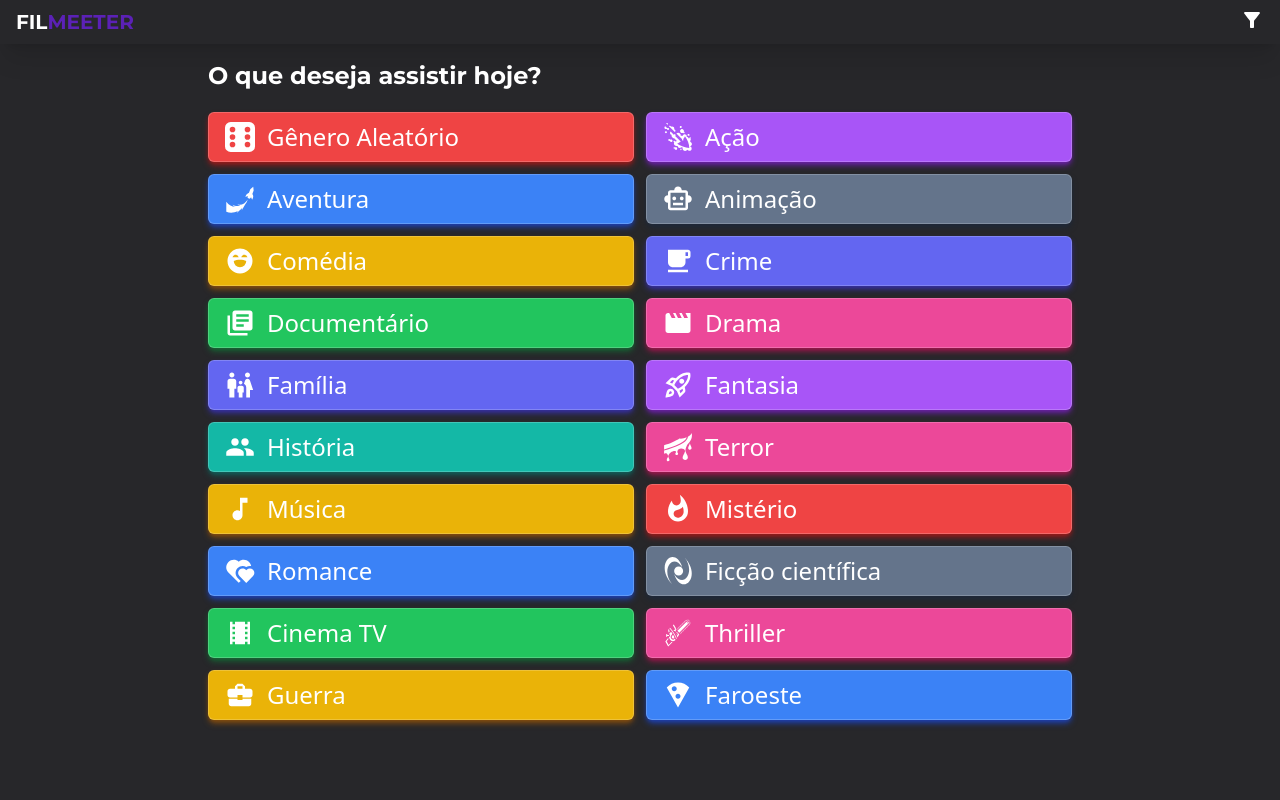
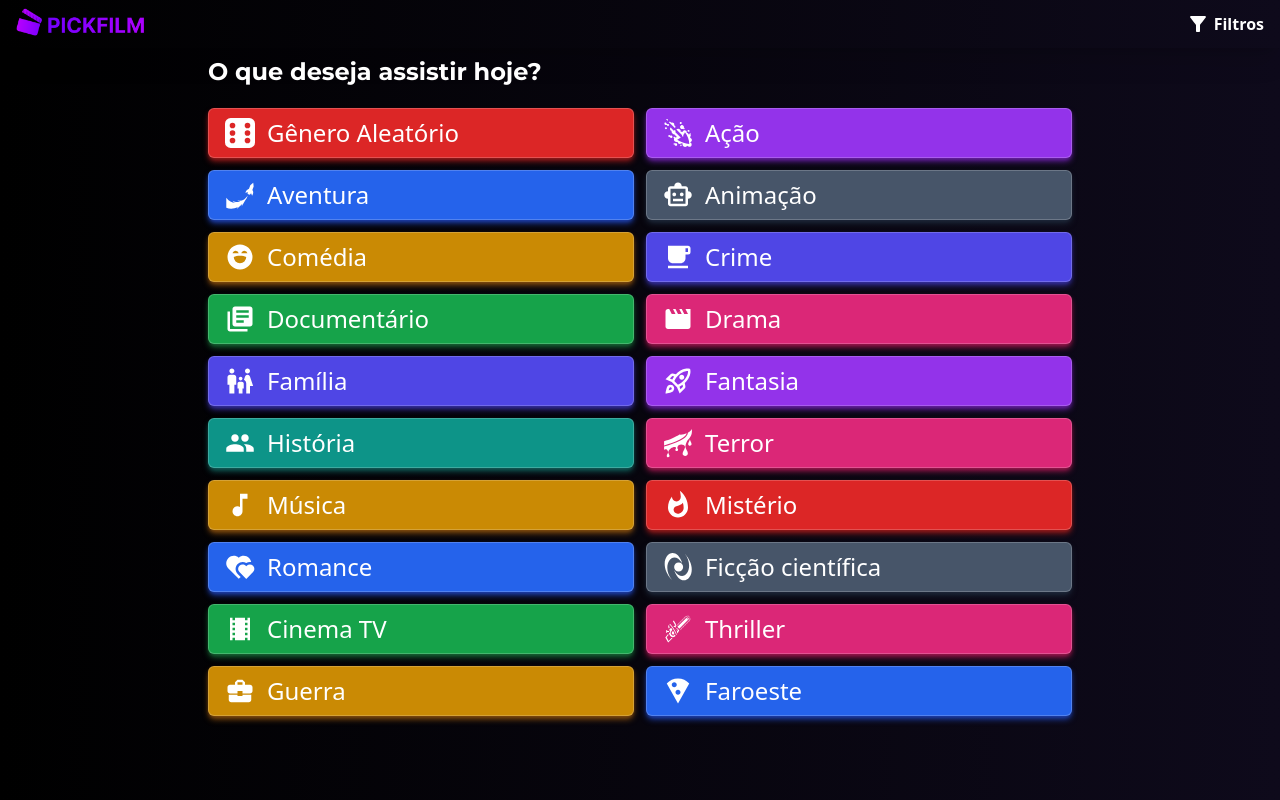
Before and after one commit to SrDouglax/Pickfilm, a Next.js app: page /discover in a window 1280 px wide. Built offline with nearby package versions, Linux system fonts and the light colour scheme; no server answers.

Commit message:
v2024.8.13

```diff
--- a/src/app/(home)/page.tsx
+++ b/src/app/(home)/page.tsx
@@ -12,25 +12,17 @@ export default function Home() {
   const [hide, setHide] = useState(false);
 
   return (
-    <main
-      className={`w-full h-full ease-in-out duration-500 ${
-        hide ? "opacity-0 scale-110" : "opacity-100 scale-100"
-      }`}>
+    <main className={`w-full h-full ease-in-out duration-500 ${hide ? "opacity-0 scale-110" : "opacity-100 scale-100"}`}>
       <section className="w-full h-full flex flex-col gap-6 justify-center">
         <div className="gap-2 px-8 z-10 w-full flex flex-col items-center justify-center">
           <Image
             src={FilmeeterIcon}
+            quality={100}
             alt={"Icone Filmeeter"}
-            className="h-36 aspect-auto w-min max-w-[75%] object-cover animate-[animate-in_1000ms_ease-in-out]"
+            className="aspect-auto p-1 mb-4 w-min max-w-[75%] object-contain animate-[animate-in_1000ms_ease-in-out]"
             width={386.5}
             height={322.25}
           />
-          <h1
-            className="text-5xl mt-2 font-bold animate-[animate-in_1400ms_ease-in-out]"
-            style={montserrat.style}>
-            <span className="text-white">FIL</span>
-            <span className="text-violet-800">MEETER</span>
-          </h1>
           <h2
             className={`ease-in-out text-lg max-w-md text-center leading-tight text-white duration-200 animate-[animate-in_1600ms_ease-in-out]`}
             style={montserrat.style}>
@@ -40,17 +32,17 @@ export default function Home() {
         <div className="relative w-full flex items-center justify-center mt-4">
           <div className="absolute w-full h-full z-60 overflow-hidden flex flex-col items-center justify-center group blur-[2px]">
             <div className="relative w-[200%] h-[1px] animate-[line-animate_22200ms_ease-in-out_infinite] group-hover:animate-[line-animate_1020ms_ease-in-out_infinite] flex-shrink-0 bg-gradient-to-r from-transparent to-transparent line-animate via-violet-800 left-1/2"></div>
-            <div className="relative w-[200%] h-[1px] animate-[line-animate_3100ms_ease-in-out_infinite] group-hover:animate-[line-animate_720ms_ease-in-out_infinite] flex-shrink-0 bg-gradient-to-r from-transparent to-transparent line-animate via-white left-1/2"></div>
-            <div className="relative w-[200%] h-[1px] animate-[line-animate_8500ms_ease-in-out_infinite] group-hover:animate-[line-animate_1220ms_ease-in-out_infinite] flex-shrink-0 bg-gradient-to-r from-transparent to-transparent line-animate via-white left-1/2"></div>
+            <div className="relative w-[200%] h-[1px] animate-[line-animate_3100ms_ease-in-out_infinite] group-hover:animate-[line-animate_720ms_ease-in-out_infinite] flex-shrink-0 bg-gradient-to-r from-transparent to-transparent line-animate via-fuchsia-600 left-1/2"></div>
+            <div className="relative w-[200%] h-[1px] animate-[line-animate_8500ms_ease-in-out_infinite] group-hover:animate-[line-animate_1220ms_ease-in-out_infinite] flex-shrink-0 bg-gradient-to-r from-transparent to-transparent line-animate via-fuchsia-600 left-1/2"></div>
             <div className="relative w-[200%] h-[1px] animate-[line-animate_7200ms_ease-in-out_infinite] group-hover:animate-[line-animate_1620ms_ease-in-out_infinite] flex-shrink-0 bg-gradient-to-r from-transparent to-transparent line-animate via-violet-800 left-1/2"></div>
-            <div className="relative w-[200%] h-[1px] animate-[line-animate_5600ms_ease-in-out_infinite] group-hover:animate-[line-animate_2920ms_ease-in-out_infinite] flex-shrink-0 bg-gradient-to-r from-transparent to-transparent line-animate via-white left-1/2"></div>
-            <div className="relative w-[200%] h-[1px] animate-[line-animate_5500ms_ease-in-out_infinite] group-hover:animate-[line-animate_1320ms_ease-in-out_infinite] flex-shrink-0 bg-gradient-to-r from-transparent to-transparent line-animate via-white left-1/2"></div>
+            <div className="relative w-[200%] h-[1px] animate-[line-animate_5600ms_ease-in-out_infinite] group-hover:animate-[line-animate_2920ms_ease-in-out_infinite] flex-shrink-0 bg-gradient-to-r from-transparent to-transparent line-animate via-fuchsia-600 left-1/2"></div>
+            <div className="relative w-[200%] h-[1px] animate-[line-animate_5500ms_ease-in-out_infinite] group-hover:animate-[line-animate_1320ms_ease-in-out_infinite] flex-shrink-0 bg-gradient-to-r from-transparent to-transparent line-animate via-fuchsia-600 left-1/2"></div>
             <div className="relative w-[200%] h-[1px] animate-[line-animate_4200ms_ease-in-out_infinite] group-hover:animate-[line-animate_3120ms_ease-in-out_infinite] flex-shrink-0 bg-gradient-to-r from-transparent to-transparent line-animate via-violet-800 left-1/2"></div>
-            <div className="relative w-[200%] h-[1px] animate-[line-animate_8000ms_ease-in-out_infinite] group-hover:animate-[line-animate_1920ms_ease-in-out_infinite] flex-shrink-0 bg-gradient-to-r from-transparent to-transparent line-animate via-white left-1/2"></div>
+            <div className="relative w-[200%] h-[1px] animate-[line-animate_8000ms_ease-in-out_infinite] group-hover:animate-[line-animate_1920ms_ease-in-out_infinite] flex-shrink-0 bg-gradient-to-r from-transparent to-transparent line-animate via-fuchsia-600 left-1/2"></div>
             <div className="relative w-[200%] h-[1px] animate-[line-animate_9040ms_ease-in-out_infinite] group-hover:animate-[line-animate_1020ms_ease-in-out_infinite] flex-shrink-0 bg-gradient-to-r from-transparent to-transparent line-animate via-violet-800 left-1/2"></div>
             <div className="relative w-[200%] h-[1px] animate-[line-animate_11300ms_ease-in-out_infinite] group-hover:animate-[line-animate_1420ms_ease-in-out_infinite] flex-shrink-0 bg-gradient-to-r from-transparent to-transparent line-animate via-violet-800 left-1/2"></div>
             <div className="relative w-[200%] h-[1px] animate-[line-animate_12600ms_ease-in-out_infinite] group-hover:animate-[line-animate_2020ms_ease-in-out_infinite] flex-shrink-0 bg-gradient-to-r from-transparent to-transparent line-animate via-violet-800 left-1/2"></div>
-            <div className="relative w-[200%] h-[1px] animate-[line-animate_6500ms_ease-in-out_infinite] group-hover:animate-[line-animate_4020ms_ease-in-out_infinite] flex-shrink-0 bg-gradient-to-r from-transparent to-transparent line-animate via-white left-1/2"></div>
+            <div className="relative w-[200%] h-[1px] animate-[line-animate_6500ms_ease-in-out_infinite] group-hover:animate-[line-animate_4020ms_ease-in-out_infinite] flex-shrink-0 bg-gradient-to-r from-transparent to-transparent line-animate via-fuchsia-600 left-1/2"></div>
             <div className="relative w-[200%] h-[1px] animate-[line-animate_6201ms_ease-in-out_infinite] group-hover:animate-[line-animate_1220ms_ease-in-out_infinite] flex-shrink-0 bg-gradient-to-r from-transparent to-transparent line-animate via-violet-800 left-1/2"></div>
             <div className="relative w-[200%] h-[1px] animate-[line-animate_14200ms_ease-in-out_infinite] group-hover:animate-[line-animate_920ms_ease-in-out_infinite] flex-shrink-0 bg-gradient-to-r from-transparent to-transparent line-animate via-violet-800 left-1/2"></div>
           </div>
--- a/src/app/discover/components/allGenres/AllGenres.tsx
+++ b/src/app/discover/components/allGenres/AllGenres.tsx
@@ -17,156 +17,152 @@ import {
   MdOutlineFamilyRestroom,
   MdFilterAlt,
 } from "react-icons/md";
-import {
-  GiChainsaw,
-  GiDrippingKnife,
-  GiConcentrationOrb,
-  GiChemicalArrow,
-  GiRocketFlight,
-} from "react-icons/gi";
+import { GiChainsaw, GiDrippingKnife, GiConcentrationOrb, GiChemicalArrow, GiRocketFlight } from "react-icons/gi";
 import { RiEmotionLaughFill, RiHeartsFill } from "react-icons/ri";
 import { BsDice6Fill } from "react-icons/bs";
 import { Montserrat } from "next/font/google";
+import Image from "next/image";
+import FilmeeterIcon from "@/assets/branding/filmeeterLogo.png";
 
 export const genres = [
   {
     id: -1,
     name: "Gênero Aleatório",
     icon: BsDice6Fill,
-    bgColorClass: "bg-red-500",
+    bgColorClass: "bg-red-600",
     classNames: "shadow-red-800 hover:shadow-red-900 animate-in",
   },
   {
     id: 28,
     name: "Ação",
     icon: GiChemicalArrow,
-    bgColorClass: "bg-purple-500",
+    bgColorClass: "bg-purple-600",
     classNames: "shadow-purple-800 hover:shadow-purple-900 animate-in",
   },
   {
     id: 12,
     name: "Aventura",
     icon: GiRocketFlight,
-    bgColorClass: "bg-blue-500",
+    bgColorClass: "bg-blue-600",
     classNames: "shadow-blue-800 hover:shadow-blue-900 animate-in",
   },
   {
     id: 16,
     name: "Animação",
     icon: MdOutlineSmartToy,
-    bgColorClass: "bg-slate-500",
+    bgColorClass: "bg-slate-600",
     classNames: "shadow-slate-800 hover:shadow-slate-900 animate-in",
   },
   {
     id: 35,
     name: "Comédia",
     icon: RiEmotionLaughFill,
-    bgColorClass: "bg-yellow-500",
+    bgColorClass: "bg-yellow-600",
     classNames: "shadow-yellow-800 hover:shadow-yellow-900 animate-in",
   },
   {
     id: 80,
     name: "Crime",
     icon: MdLocalCafe,
-    bgColorClass: "bg-indigo-500",
+    bgColorClass: "bg-indigo-600",
     classNames: "shadow-indigo-800 hover:shadow-indigo-900 animate-in",
   },
   {
     id: 99,
     name: "Documentário",
     icon: MdLibraryBooks,
-    bgColorClass: "bg-green-500",
+    bgColorClass: "bg-green-600",
     classNames: "shadow-green-800 hover:shadow-green-900 animate-in",
   },
   {
     id: 18,
     name: "Drama",
     icon: MdMovie,
-    bgColorClass: "bg-pink-500",
+    bgColorClass: "bg-pink-600",
     classNames: "shadow-pink-800 hover:shadow-pink-900 animate-in",
   },
   {
     id: 10751,
     name: "Família",
     icon: MdOutlineFamilyRestroom,
-    bgColorClass: "bg-indigo-500",
+    bgColorClass: "bg-indigo-600",
     classNames: "shadow-indigo-800 hover:shadow-indigo-900 animate-in",
   },
   {
     id: 14,
     name: "Fantasia",
     icon: MdOutlineRocketLaunch,
-    bgColorClass: "bg-purple-500",
+    bgColorClass: "bg-purple-600",
     classNames: "shadow-purple-800 hover:shadow-purple-900 animate-in",
   },
   {
     id: 36,
     name: "História",
     icon: MdPeople,
-    bgColorClass: "bg-teal-500",
+    bgColorClass: "bg-teal-600",
     classNames: "shadow-teal-800 hover:shadow-teal-900 animate-in",
   },
   {
     id: 27,
     name: "Terror",
     icon: GiDrippingKnife,
-    bgColorClass: "bg-pink-500",
+    bgColorClass: "bg-pink-600",
     classNames: "shadow-pink-800 hover:shadow-pink-900 animate-in",
   },
   {
     id: 10402,
     name: "Música",
     icon: MdMusicNote,
-    bgColorClass: "bg-yellow-500",
+    bgColorClass: "bg-yellow-600",
     classNames: "shadow-yellow-800 hover:shadow-yellow-900 animate-in",
   },
   {
     id: 9648,
     name: "Mistério",
     icon: MdWhatshot,
-    bgColorClass: "bg-red-500",
+    bgColorClass: "bg-red-600",
     classNames: "shadow-red-800 hover:shadow-red-900 animate-in",
   },
   {
     id: 10749,
     name: "Romance",
     icon: RiHeartsFill,
-    bgColorClass: "bg-blue-500",
+    bgColorClass: "bg-blue-600",
     classNames: "shadow-blue-800 hover:shadow-blue-900 animate-in",
   },
   {
     id: 878,
     name: "Ficção científica",
     icon: GiConcentrationOrb,
-    bgColorClass: "bg-slate-500",
+    bgColorClass: "bg-slate-600",
     classNames: "shadow-slate-800 hover:shadow-slate-900 animate-in",
   },
   {
     id: 10770,
     name: "Cinema TV",
     icon: MdTheaters,
-    bgColorClass: "bg-green-500",
+    bgColorClass: "bg-green-600",
     classNames: "shadow-green-800 hover:shadow-green-900 animate-in",
   },
   {
     id: 53,
     name: "Thriller",
     icon: GiChainsaw,
-    bgColorClass: "bg-pink-500",
+    bgColorClass: "bg-pink-600",
     classNames: "shadow-pink-800 hover:shadow-pink-900 animate-in",
   },
   {
     id: 10752,
     name: "Guerra",
     icon: MdBusinessCenter,
-    bgColorClass: "bg-yellow-500",
+    bgColorClass: "bg-yellow-600",
     classNames: "shadow-yellow-800 hover:shadow-yellow-900 animate-in",
   },
   {
     id: 37,
     name: "Faroeste",
     icon: MdLocalPizza,
-    bgColorClass: "bg-blue-500",
+    bgColorClass: "bg-blue-600",
     classNames: "shadow-blue-800 hover:shadow-blue-900 animate-in",
   },
 ];
@@ -185,33 +181,28 @@ interface AllGenresProps {
 
 const montserrat = Montserrat({ subsets: ["latin"] });
 
-export default function AllGenres({
-  selectedGenre,
-  setSelectedGenre,
-  showFilterOptions,
-  setShowFilterOptions,
-}: AllGenresProps) {
+export default function AllGenres({ selectedGenre, setSelectedGenre, showFilterOptions, setShowFilterOptions }: AllGenresProps) {
   return (
     <div
       className={`${
-        selectedGenre === undefined && !showFilterOptions
-          ? "opacity-100 scale-100 z-50"
-          : "opacity-0 scale-90 z-0"
+        selectedGenre === undefined && !showFilterOptions ? "opacity-100 scale-100 z-50" : "opacity-0 scale-90 z-0"
       } absolute top-0 right-0 ease-in-out duration-200 flex flex-col items-center overflow-hidden w-full h-full`}>
       <header className="w-full py-2 px-4 shadow-xl flex justify-between">
         <Link href="/" className="text-xl font-bold" style={montserrat.style}>
-          <span className="text-white">FIL</span>
-          <span className="text-violet-800">MEETER</span>
+          <Image
+            src={FilmeeterIcon}
+            quality={100}
+            alt={"Icone Filmeeter"}
+            className="h-8 py-0.5 -translate-y-0.5 w-max aspect-auto object-contain"
+          />
         </Link>
-        <MdFilterAlt
-          className="text-white text-2xl cursor-pointer"
-          onClick={() => setShowFilterOptions(true)}
-        />
+        <div className="flex items-center text-white gap-1 font-semibold" onClick={() => setShowFilterOptions(true)}>
+          <MdFilterAlt className="text-white text-2xl cursor-pointer" />
+          Filtros
+        </div>
       </header>
-      <div className="flex flex-col max-w-4xl w-full h-full px-4 py-4 overflow-y-auto scroll-zero gap-3">
-        <h2
-          className={`ease-in-out text-2xl mb-2 font-bold text-white duration-200`}
-          style={montserrat.style}>
+      <div className="flex flex-col max-w-4xl w-full h-full px-4 pb-4 pt-2 overflow-y-auto scroll-zero gap-3">
+        <h2 className={`ease-in-out text-2xl mb-2 font-bold text-white duration-200`} style={montserrat.style}>
           O que deseja assistir hoje?
         </h2>
         <div className="grid grid-cols-1 sm:grid-cols-2 gap-3">
--- a/src/app/discover/components/setFilters/SetFilters.tsx
+++ b/src/app/discover/components/setFilters/SetFilters.tsx
@@ -83,14 +83,14 @@ export default function SetFilters({
     <div
       className={`${
         showFilterOptions ? "opacity-100 scale-100 z-50" : "opacity-0 scale-110 z-0"
-      } ease-in-out duration-200 flex flex-col w-full absolute h-full top-0 left-0 items-center`}>
+      } ease-in-out duration-200 flex flex-col w-full absolute h-full top-0 left-0 items-center bg-gradient-to-r from-black to-[#0E0A1B]`}>
       <div className="flex justify-between w-full px-4 py-2 shadow-lg h-min">
         <div className="flex items-center gap-2">
           <MdFilterAlt
             className="text-2xl text-white cursor-pointer"
-            onClick={() => setShowFilterOptions(true)}
+            onClick={() => {setShowFilterOptions(true)}}
           />
-          <p className="text-xl text-white">Filtros</p>
+          <p className="text-xl font-semibold text-white">Filtros</p>
         </div>
         <div className="flex items-center gap-2">
           <MdClose
--- a/src/app/layout.tsx
+++ b/src/app/layout.tsx
@@ -1,6 +1,6 @@
-import "./globals.css";
 import type { Metadata } from "next";
 import { Inter } from "next/font/google";
+import "./globals.css";
 
 const inter = Inter({ subsets: ["latin"] });
 
@@ -12,7 +12,7 @@ export const metadata: Metadata = {
 export default function RootLayout({ children }: { children: React.ReactNode }) {
   return (
     <html lang="pt-br" className="w-full h-full">
-      <body className="w-full h-full overflow-hidden bg-zinc-800">{children}</body>
+      <body className="w-full h-full overflow-hidden bg-gradient-to-r from-black to-[#0E0A1B]">{children}</body>
     </html>
   );
 }
--- a/tailwind.config.ts
+++ b/tailwind.config.ts
@@ -1,20 +1,24 @@
-import type { Config } from 'tailwindcss'
+import type { Config } from "tailwindcss";
 
 const config: Config = {
-  content: [
-    './src/pages/**/*.{js,ts,jsx,tsx,mdx}',
-    './src/components/**/*.{js,ts,jsx,tsx,mdx}',
-    './src/app/**/*.{js,ts,jsx,tsx,mdx}',
-  ],
+  content: ["./src/pages/**/*.{js,ts,jsx,tsx,mdx}", "./src/components/**/*.{js,ts,jsx,tsx,mdx}", "./src/app/**/*.{js,ts,jsx,tsx,mdx}"],
   theme: {
     extend: {
       backgroundImage: {
-        'gradient-radial': 'radial-gradient(var(--tw-gradient-stops))',
-        'gradient-conic':
-          'conic-gradient(from 180deg at 50% 50%, var(--tw-gradient-stops))',
+        "gradient-radial": "radial-gradient(var(--tw-gradient-stops))",
+        "gradient-conic": "conic-gradient(from 180deg at 50% 50%, var(--tw-gradient-stops))",
       },
+      keyframes: {
+        spin360: {
+          "0%": { transform: "rotate(0deg)" },
+          "100%": { transform: "rotate(360deg)" },
+        },
+      },
+      animation: {
+        spin360: "spin360 0.5s ease-in-out",
+      }
     },
   },
   plugins: [],
-}
-export default config
+};
+export default config;
```
Also changed, not shown: src/app/discover/components/movieDisplay/MovieDisplay.tsx (+67 -17 lines), src/app/discover/page.tsx (+5 -10 lines), src/assets/branding/filmeeterLogo.png. Lines whose indentation alone changed are shown as unchanged.
